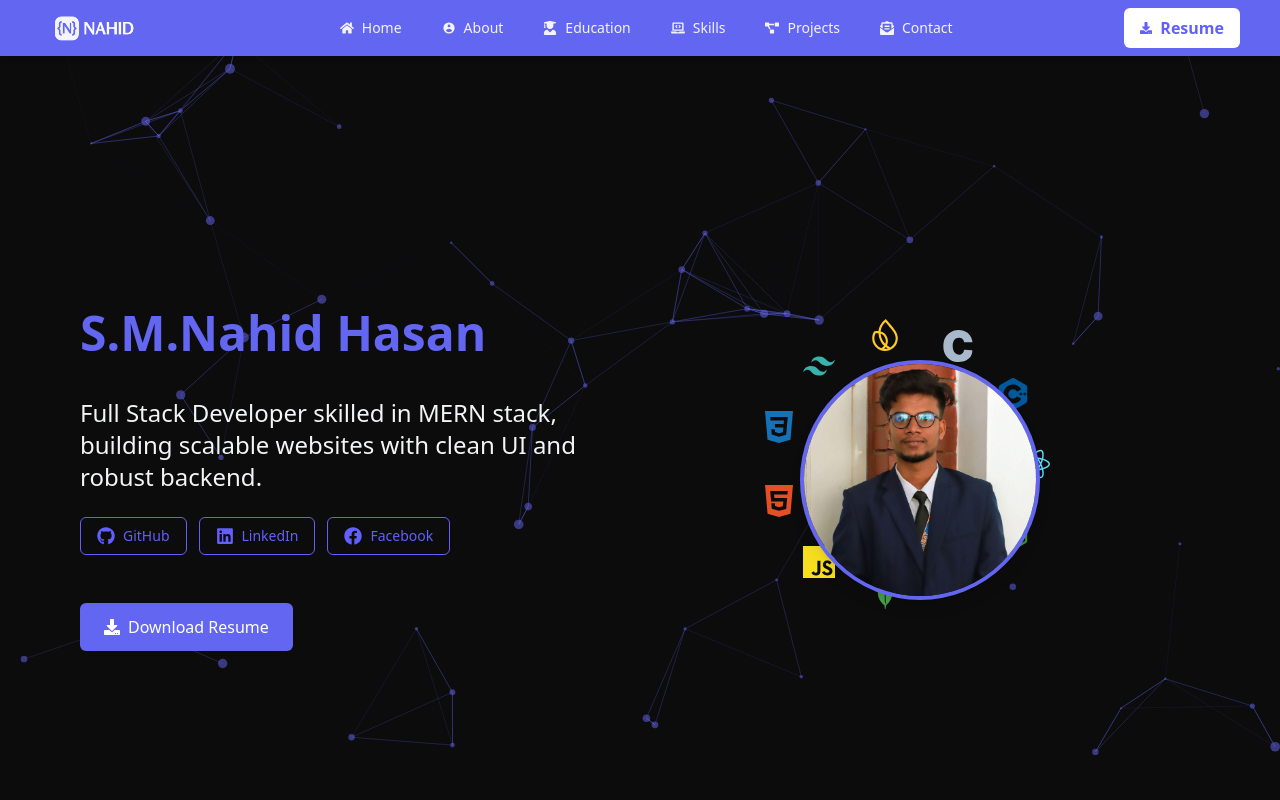
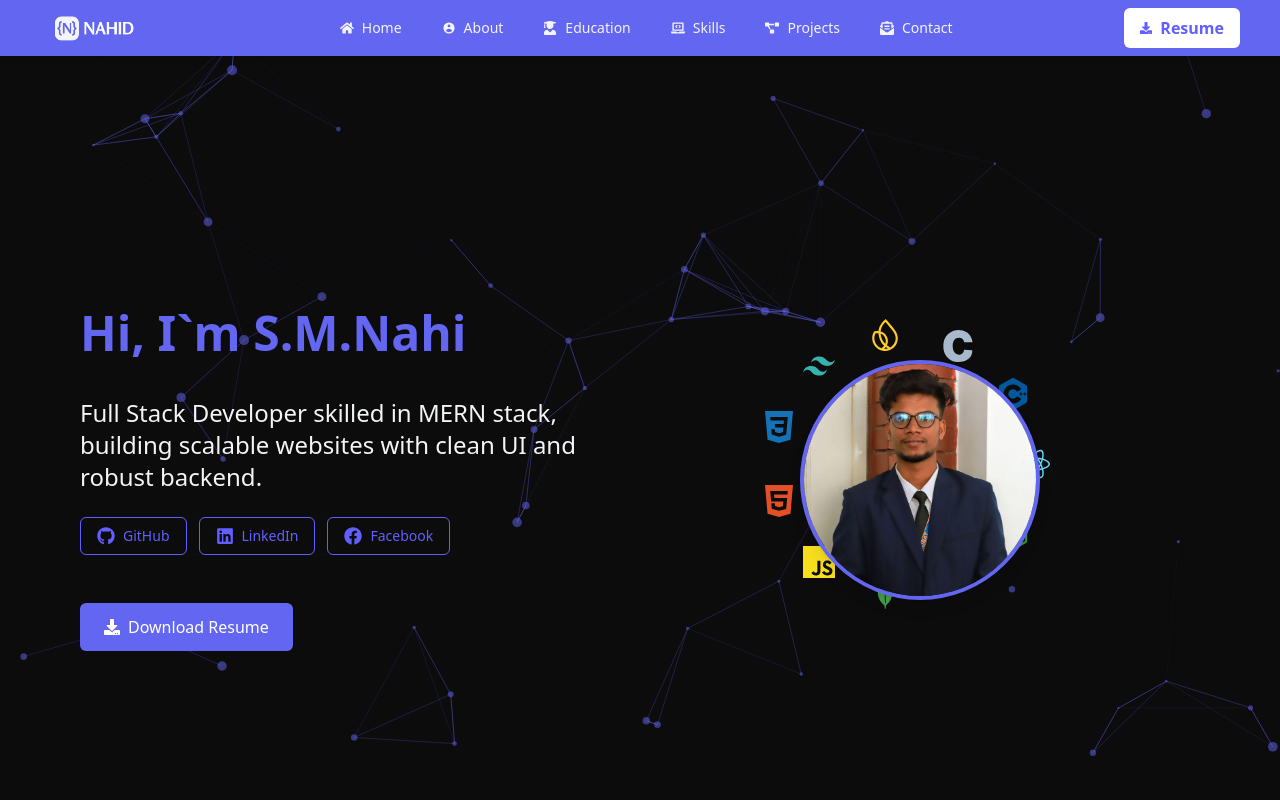
Before and after one commit to smnahidweb/smnahidhasan, a React (Vite) app: page / in a window 1280 px wide. Shown: the top 800 px of the page. Built offline with nearby package versions, Linux system fonts and the light colour scheme.

Commit message:
added title

```diff
--- a/src/Components/Hero.jsx
+++ b/src/Components/Hero.jsx
@@ -48,7 +48,7 @@ const Hero = () => {
       <div className="flex-1 text-center md:text-left space-y-6">
         <h1 className="text-4xl md:text-5xl font-bold text-[var(--color-primary)]">
           <Typewriter
-            words={['S.M.Nahid Hasan']}
+            words={['Hi, I`m S.M.Nahid Hasan']}
             loop={0}
             cursor
             cursorStyle=" "
```
